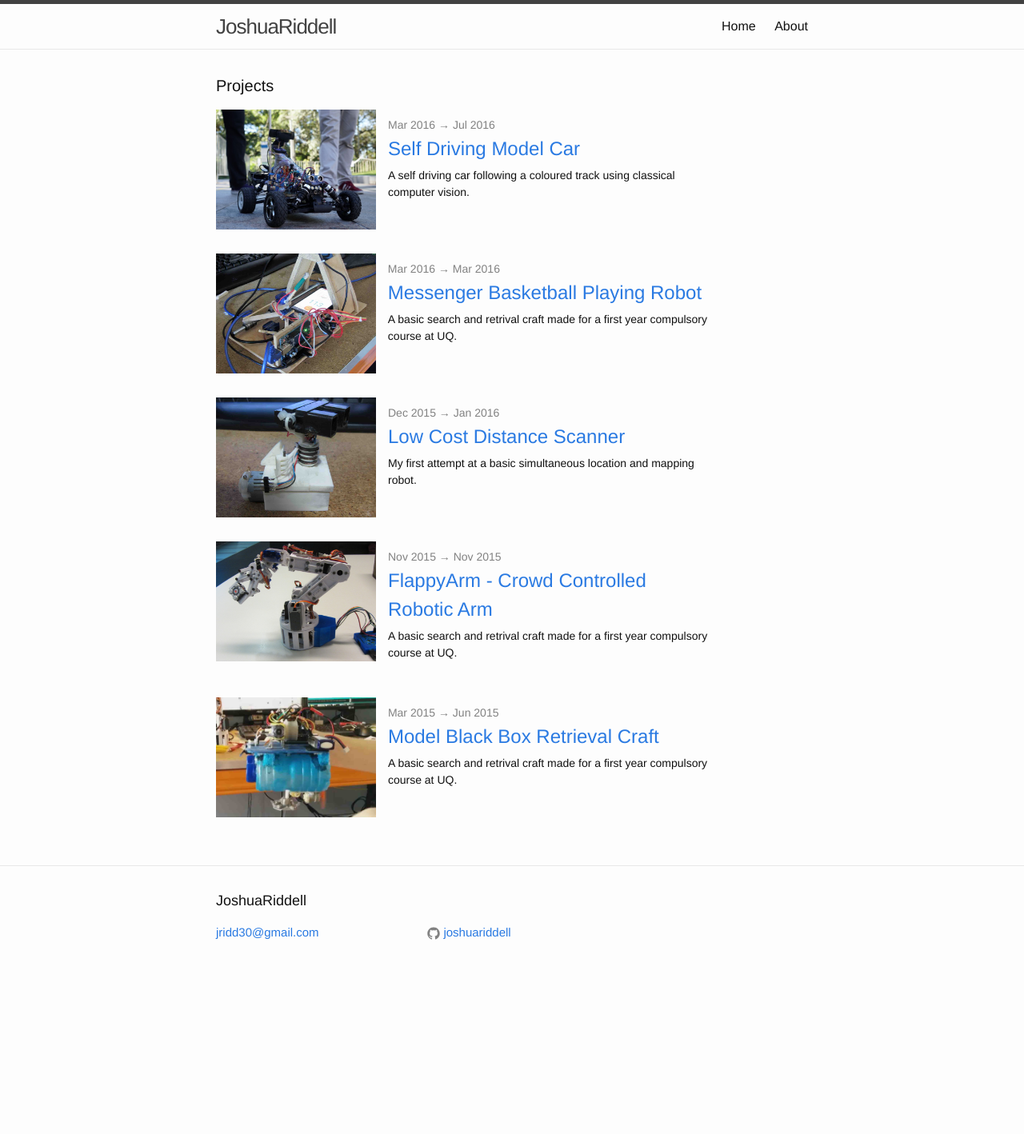
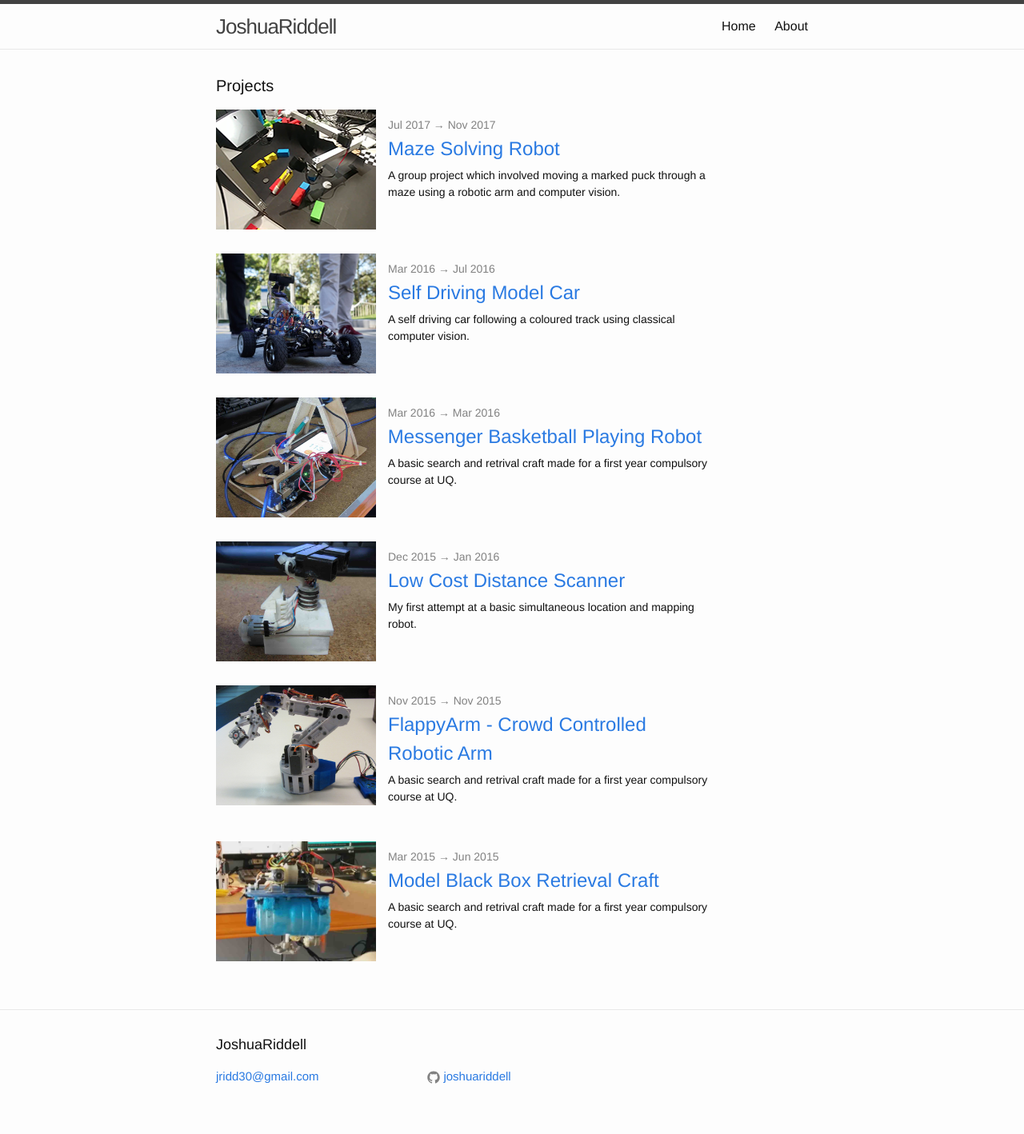
Before and after one commit to JoshuaRiddell/joshuariddell.github.io, a Jekyll site: the page built from index.html, in a window 1280 px wide. Shown: the whole page at 80% size. Built offline with Jekyll 4.4.1, drawn with Linux system fonts in a browser that asks for light colours; before the commit the page ends 1238 px from its top, so only the background shows below that; part of the change alters nothing that is shown.

Commit message:
Add maze solving robot

```diff
--- /dev/null
+++ b/_posts/2017-11-10-maze-solving-robot.markdown
@@ -0,0 +1,55 @@
+---
+layout: post
+title:  "Maze Solving Robot"
+
+start_date: 2017-7-24
+date:   2017-11-10 13:14:53 +1000
+
+permalink: /projects/maze-solving-robot/
+subtitle: A group project which involved moving a marked puck through a maze using a robotic arm and computer vision.
+cover-image: /assets/maze-solving-robot/thumbnail.png
+
+published: true
+---
+
+## [Aim](#aim)  {#aim}
+
+This project was for the UQ course METR4202 - Robotics and Automation. The aims of this course are to develop students' skills in classical computer vision techniques, kinematics techniques, and combining these concepts together into a fucntioning robot.
+
+The purpose of the robot was to navigate a "puck" (Australian 20 cent coin) through a varying maze constructed of hard foam blocks to a goal circle - a valid path is shown in the image below. Extra points could be obtained by rotating a black marking on the coin to the same orientation as the goal destination. Extra points were also awarded for precise positioning of the puck on the goal circle.
+
+<p align="center">
+	<img width="70%" src="/assets/maze-solving-robot/maze_setup.jpg">
+</p>
+
+
+## [Hardware](#hardware)  {#hardware}
+
+The high-level design constraints were:
+
+* 30x40cm (A3 sized) work area
+* 4 actuators
+* x-y planar manipulation ability
+* coin rotation control
+* price
+* construction simplicity
+
+Based on these design constraints the following arm was constructed of aluminium square cross-section, MDF and pine wood. The link lengths were the minimum length needed to practically cover the work area. Two revolute links perpendicular to the plane of operation provided the x-y movement, a parallel revolute link allowed the end effector to be raised and lowered, and a final actuator aligned axially on the end effector allowed for coin rotation.
+
+![raw-image](/assets/maze-solving-robot/base.jpg){:width="50%"}![raw-image](/assets/maze-solving-robot/workable_area.jpg){:width="50%"}
+
+## [Software](#Software)  {#software}
+
+A top-down camera mount could not be used (due to challenge imposed restrictions). To overcome this issue, a homography was used to transform the image into a top-down view. Then a combination of HSV colour segmentation and Hough line detection were used to segment the image. An example homographied image is shown below.
+
+![raw-image](/assets/maze-solving-robot/homography.png)
+
+The bolbs in the segmented image were then classified into puck position, goal position and the different block shapes and heights. This allowed the construction of a 2D map of the playing field. The A* algorithm was then used to search for a path between the puck and goal based on a cartesian heuristic. An example 2D binary map is shown below.
+
+![raw-image](/assets/maze-solving-robot/path_panning.png)
+
+## [Results](#Results)  {#results}
+
+The project scored 90% in the demo (+10% grade bonus since we were the only team to demo early). The following is a video of testing phase of the arm. (in the final demo the goal was secured to the playing surface).
+
+<iframe width="100%" height="416" src="https://www.youtube.com/embed/Vds7TOmA23E?t=36" frameborder="0" allowfullscreen></iframe>
--- a/_sass/_content.scss
+++ b/_sass/_content.scss
@@ -21,7 +21,7 @@
 }
 
 .post-list-div{
-    width: 80%;
+    width: 100%;
     max-width: 400px;
     float: left;
     vertical-align: middle;
```
Also changed, not shown: assets/maze-solving-robot/base.jpg (added), assets/maze-solving-robot/base_joint.jpg (added), assets/maze-solving-robot/counterweight.jpg (added), assets/maze-solving-robot/elbow_joint.jpg (added), assets/maze-solving-robot/end_effector.jpg (added), assets/maze-solving-robot/main_construction.png (added), assets/maze-solving-robot/maze_setup.jpg (added), assets/maze-solving-robot/path_panning.png (added), assets/maze-solving-robot/workable_area.jpg (added), 2 other files.
